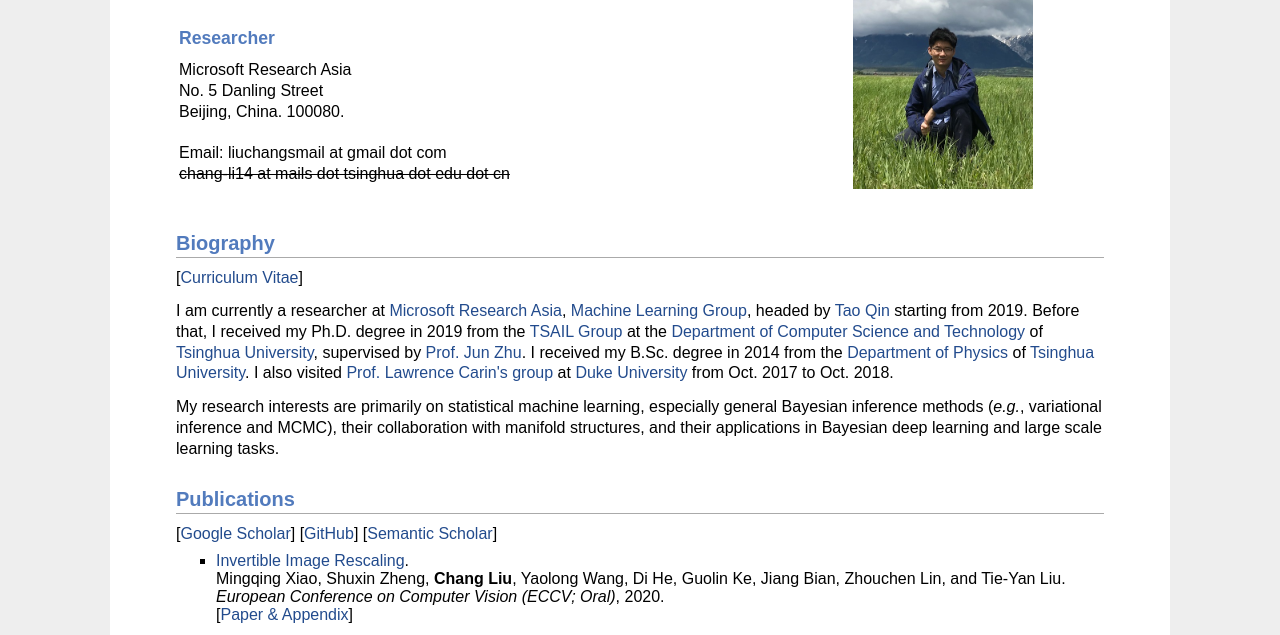
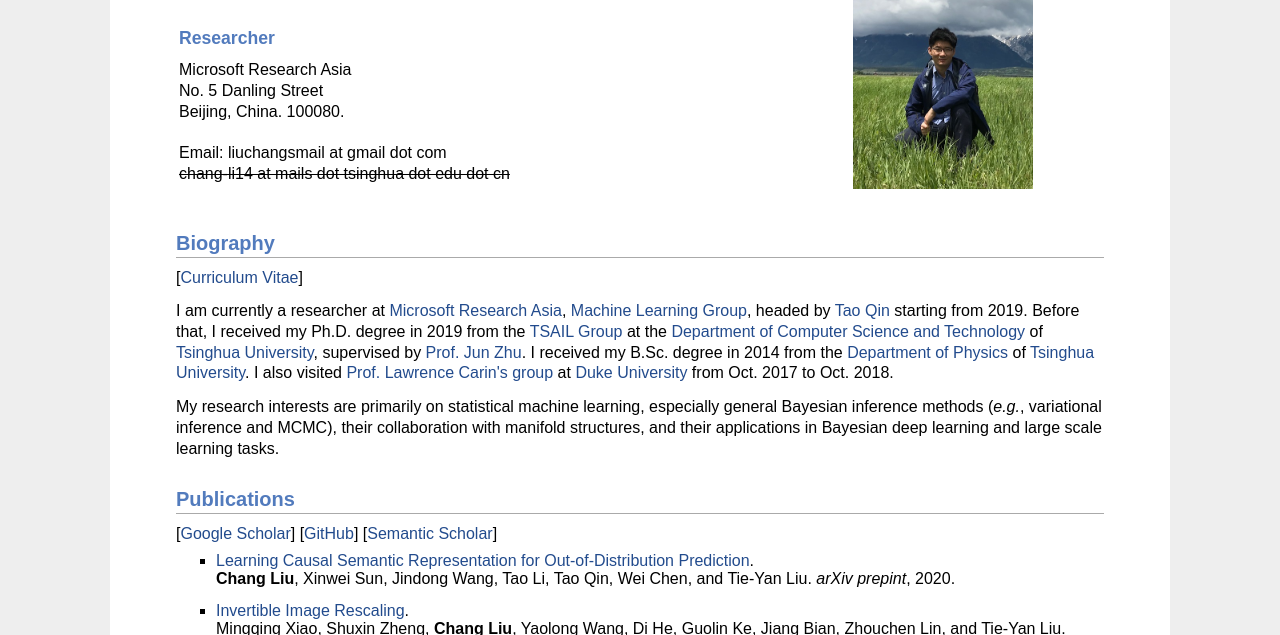
Before and after one commit to changliu00/changliu00.github.io, a plain HTML site: page index.html in a window 1280 px wide. Shown: the part 140-775 px from the top of the page. Drawn offline with Linux system fonts and the light colour scheme.

Commit message:
causal arxiv paper added

```diff
--- a/index.html
+++ b/index.html
@@ -80,6 +80,11 @@
 	</p>
 
 <ul>
+    <li>
+		<a href="http://arxiv.org/abs/2011.01681">Learning Causal Semantic Representation for Out-of-Distribution Prediction</a>.<br>
+		<b>Chang Liu</b>, Xinwei Sun, Jindong Wang, Tao Li, Tao Qin, Wei Chen, and Tie-Yan Liu.
+		<i>arXiv prepint</i>, 2020.
+    </li>
     <li>
 		<a href="https://arxiv.org/abs/2005.05650">Invertible Image Rescaling</a>.<br>
 		Mingqing Xiao, Shuxin Zheng, <b>Chang Liu</b>, Yaolong Wang, Di He, Guolin Ke, Jiang Bian, Zhouchen Lin, and Tie-Yan Liu.
@@ -236,7 +241,7 @@
 <h2>Service &amp; Teaching</h2>
 <table id="tbTeaching" border="0" width="100%">
 	<tbody>
-		<tr><td>Reviewer: NeurIPS, ICML, UAI, AAAI.</td></tr>
+		<tr><td>Reviewer: NeurIPS, ICML, UAI, AAAI, ICLR. ICML'20 Top 33% Reviewer.</td></tr>
 		<tr><td>Teaching Assistant: <a href="https://dukekunshan.edu.cn/en/events/machine-learning-2017">Duke-Tsinghua Machine Learning Summer School</a>, Aug. 2016.</td></tr>
 		<tr><td>Teaching Assistant: <i>Advanced Calculus</i> (undergraduate course), instructed by Prof. Yinghua Ai, Sep. 2014 to Jan. 2015.</td></tr>
 	</tbody>
@@ -272,5 +277,5 @@
 
 </div>
 
-Last updated on Jul. 2020.
+Last updated on Nov. 2020.
 </body></html>
```
